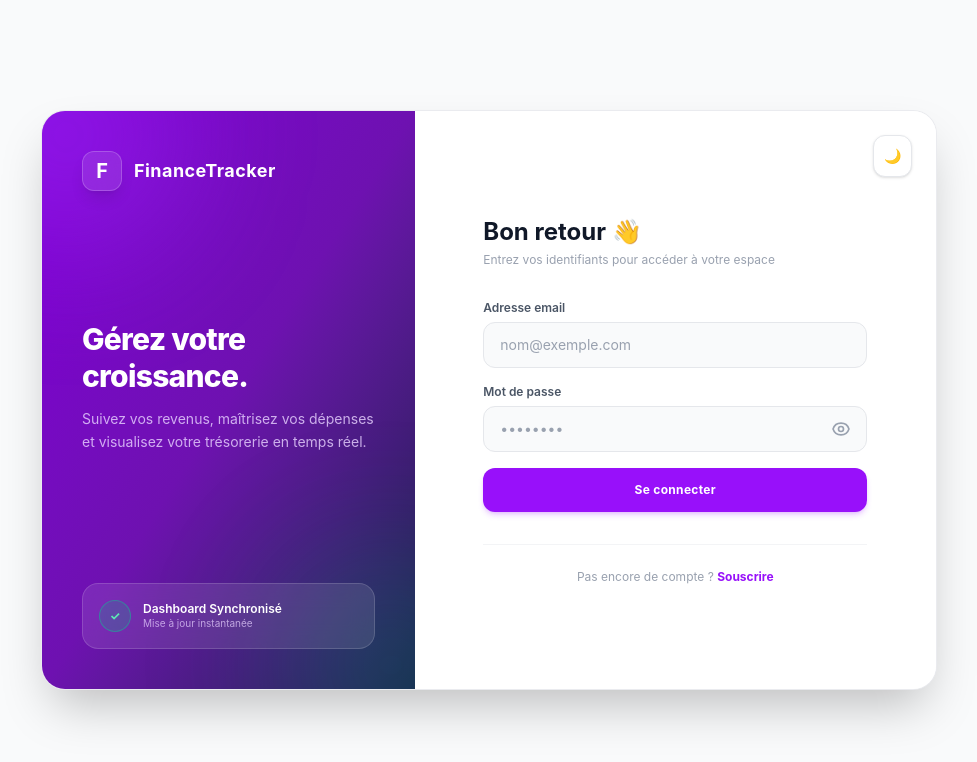
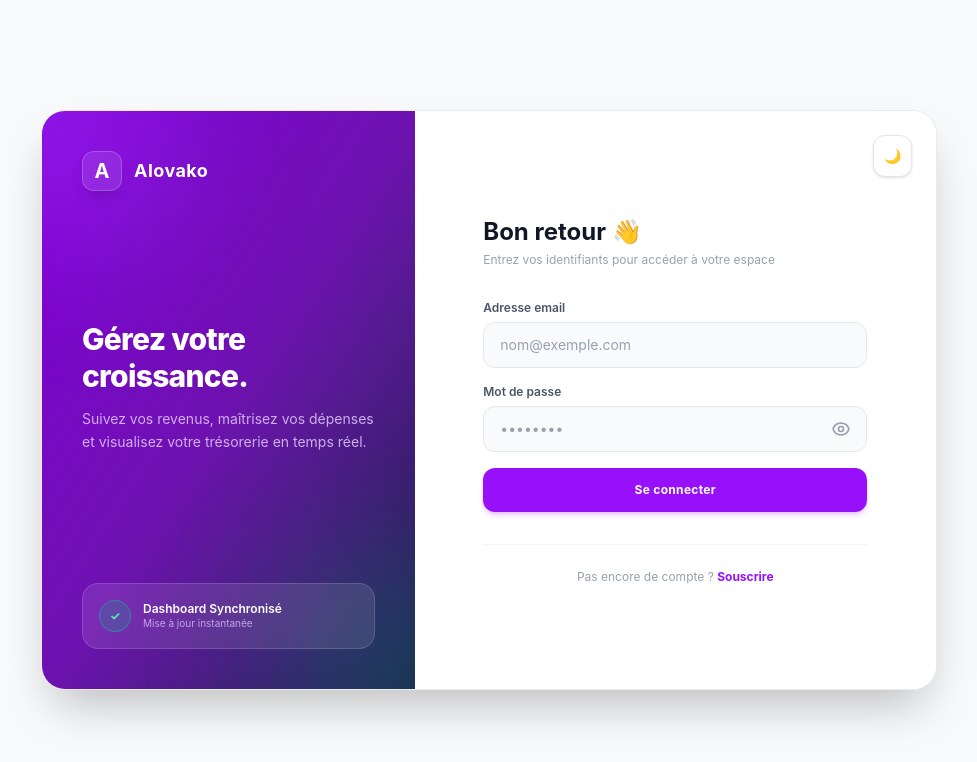
Before and after one commit to lala-romario/finance-tracker, a React (Vite) app in the folder front-end/: page /login in a window 1280 px wide. Shown: the top 762 px of the page, without its empty margins (151-1128 px from the left). Built offline with nearby package versions, Linux system fonts and the light colour scheme; no server answers.

Commit message:
Update name

```diff
--- a/front-end/index.html
+++ b/front-end/index.html
@@ -3,7 +3,7 @@
   <head>
     <meta charset="UTF-8" />
     <meta name="viewport" content="width=device-width, initial-scale=1.0, maximum-scale=1.0, user-scalable=no" />
-    <title>finance-tracker</title>
+    <title>Alovako</title>
   </head>
   <body class="w-full max-w-full overflow-x-hidden m-0 p-0 bg-gray-50 dark:bg-gray-950">
     <div id="root" class="w-full max-w-full overflow-x-hidden"></div>
--- a/front-end/src/pages/Home.jsx
+++ b/front-end/src/pages/Home.jsx
@@ -15,10 +15,10 @@ function Home() {
                     {/* Logo */}
                     <div className="flex items-center gap-2 sm:gap-3">
                         <div className="w-8 h-8 sm:w-10 sm:h-10 rounded-xl bg-purple-600 flex items-center justify-center text-white font-bold text-lg sm:text-xl shadow-lg shadow-purple-500/20">
-                            F
+                            A
                         </div>
                         <span className="font-bold text-base sm:text-lg text-gray-900 dark:text-white tracking-wide">
-                            FinanceTracker
+                            Alovako
                         </span>
                     </div>
 
@@ -227,7 +227,7 @@ function Home() {
 
             {/* FOOTER */}
             <footer className="border-t border-gray-200/80 dark:border-gray-800 py-6 text-center text-xs text-gray-400">
-                © {new Date().getFullYear()} FinanceTracker. Tous droits réservés.
+                © {new Date().getFullYear()} Alovako. Tous droits réservés.
             </footer>
         </div>
     );
--- a/front-end/src/pages/Login.jsx
+++ b/front-end/src/pages/Login.jsx
@@ -55,10 +55,10 @@ function Login() {
           <Link to="/">
             <div className="flex items-center gap-3 relative z-10">
               <div className="w-10 h-10 rounded-xl bg-white/10 backdrop-blur-md border border-white/20 flex items-center justify-center text-white font-bold text-xl shadow-lg">
-                F
+                A
               </div>
               <span className="font-bold text-lg tracking-wide text-white">
-                FinanceTracker
+                Alovako
               </span>
             </div>
           </Link>
@@ -93,7 +93,7 @@ function Login() {
                 F
               </div>
               <span className="font-bold text-base text-gray-900 dark:text-white tracking-wide">
-                FinanceTracker
+                Alovako
               </span>
             </Link>
             <Theme />
--- a/front-end/src/pages/Signup.jsx
+++ b/front-end/src/pages/Signup.jsx
@@ -69,11 +69,11 @@ function Signup() {
                     <Link to="/">
                         <div className="flex items-center gap-3 relative z-10">
                             <div className="w-10 h-10 rounded-xl bg-white/10 backdrop-blur-md border border-white/20 flex items-center justify-center text-white font-bold text-xl shadow-lg">
-                                F
+                                A
                             </div>
 
                             <span className="font-bold text-lg tracking-wide text-white">
-                                FinanceTracker
+                                Alovako
                             </span>
                         </div>
                     </Link>
@@ -110,7 +110,7 @@ function Signup() {
                                 F
                             </div>
                             <span className="font-bold text-base text-gray-900 dark:text-white tracking-wide">
-                                FinanceTracker
+                                Alovako
                             </span>
                         </Link>
                         <Theme />
--- a/front-end/src/pages/dashboard.jsx
+++ b/front-end/src/pages/dashboard.jsx
@@ -197,7 +197,7 @@ function DashboardPage() {
                         F
                     </div>
                     <span className="text-sm font-bold text-gray-900 dark:text-white truncate">
-                        FinanceTracker
+                        Alovako
                     </span>
                 </div>
                 <div className="flex items-center gap-2 shrink-0">
@@ -218,11 +218,11 @@ function DashboardPage() {
                     <div className="flex items-center justify-between w-full mb-6">
                         <div className="flex items-center gap-2.5">
                             <div className="w-10 h-10 rounded-xl bg-purple-600 flex items-center justify-center text-white font-bold text-lg shadow-md shadow-purple-500/20">
-                                F
+                                A
                             </div>
                             <div>
                                 <h1 className="text-base font-bold leading-none text-gray-900 dark:text-white">
-                                    FinanceTracker
+                                    Alovako
                                 </h1>
                                 <span className="text-[11px] text-gray-400 block">
                                     Personal Dashboard
```
